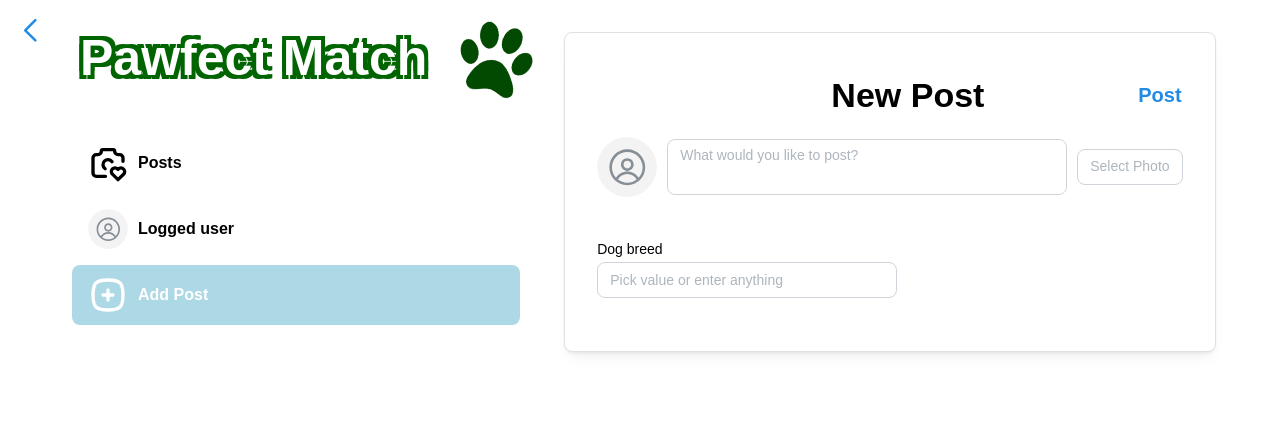
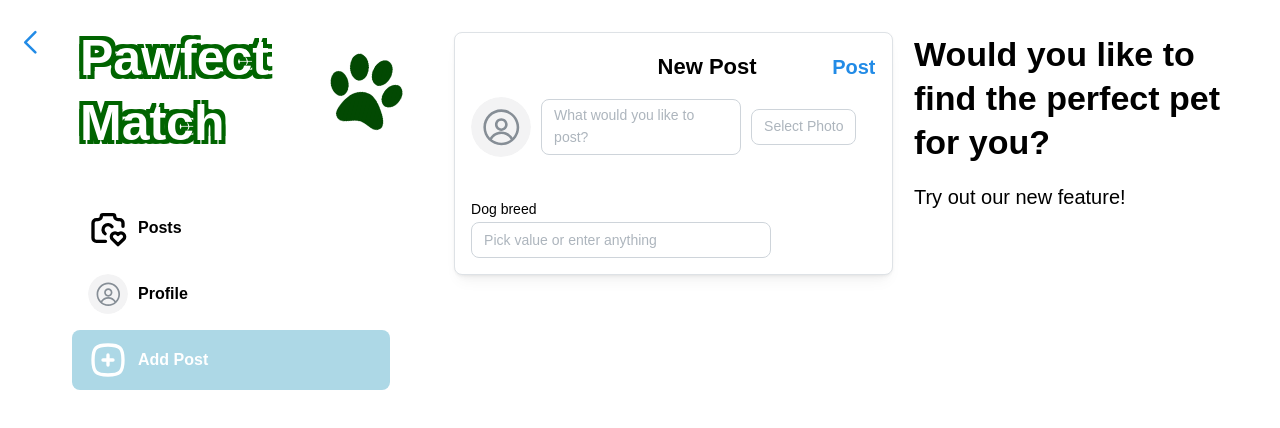
Before and after one commit to linormirit/pawfect-match-frontend, a React (Vite) app in the folder pawfect-match-frontend/: page /overview in a window 1280 px wide. Both pictures are taken after a click on the tab "Add Post". Shown: the top 428 px of the page. Built offline with nearby package versions, Linux system fonts and the light colour scheme; no server answers.

Commit message:
profile and css

```diff
--- a/pawfect-match-frontend/src/components/overview/overview.tsx
+++ b/pawfect-match-frontend/src/components/overview/overview.tsx
@@ -6,15 +6,27 @@ import {
 import { isNil } from "lodash";
 import { useState } from "react";
 import { useQuery } from "@tanstack/react-query";
-import { Avatar, Flex, Stack, Tabs, Text, ThemeIcon } from "@mantine/core";
+import {
+  Avatar,
+  Flex,
+  Stack,
+  Tabs,
+  Text,
+  ThemeIcon,
+  Title,
+} from "@mantine/core";
 
 import { Logo } from "../home/logo";
+import { User } from "../../types/user";
 import { menuColor } from "../../consts";
 import { AddPost } from "../posts/add-post";
 import { PostsList } from "../posts/posts-list";
 import { Post as PostType } from "../../types/post";
 import { useUser } from "../../contexts/user-context";
+import { UserProfile } from "../profile/user-profile";
 import { fetchPosts } from "../../services/post-service";
+import { fetchUsers } from "../../services/user-service";
+import { newFeatureSubText, newFeatureText } from "../../strings";
 
 const Overview: React.FC = () => {
   const { logout, token } = useUser();
@@ -26,9 +38,15 @@ const Overview: React.FC = () => {
     enabled: !isNil(token),
   });
 
+  const { data: users } = useQuery<User[], Error>({
+    queryKey: ["fetchUsers"],
+    queryFn: () => fetchUsers(token),
+    enabled: !isNil(token),
+  });
+
   return (
     <Flex>
-      <ThemeIcon variant={"transparent"} size={60} onClick={logout}>
+      <ThemeIcon variant={"transparent"} size={60} onClick={logout} mt={"sm"}>
         <IconChevronLeft
           stroke={1.5}
           cursor={"pointer"}
@@ -42,7 +60,7 @@ const Overview: React.FC = () => {
         value={activeTab}
         onChange={setActiveTab}
       >
-        <Stack gap={"lg"} mt={"md"}>
+        <Stack gap={"lg"} mt={"md"} w={"28%"}>
           <Logo fontSize={50} imageSize={70} />
           <Tabs.List p={"sm"}>
             <Tabs.Tab
@@ -55,7 +73,7 @@ const Overview: React.FC = () => {
               value={"profile"}
               leftSection={<Avatar radius={"xl"} size={40} src={""} />}
             >
-              <Text style={{ fontWeight: "bold" }}>Logged user</Text>
+              <Text style={{ fontWeight: "bold" }}>Profile</Text>
             </Tabs.Tab>
             <Tabs.Tab
               value={"addPost"}
@@ -65,14 +83,23 @@ const Overview: React.FC = () => {
             </Tabs.Tab>
           </Tabs.List>
         </Stack>
-
-        <Tabs.Panel value={"overview"}>
-          <PostsList posts={posts} />
-        </Tabs.Panel>
-        <Tabs.Panel value={"profile"}>Messages tab content</Tabs.Panel>
-        <Tabs.Panel value={"addPost"}>
-          <AddPost setActiveTab={setActiveTab} refetchPosts={refetchPosts}/>
-        </Tabs.Panel>
+        <Flex w={"42%"} pl={"xl"} gap={"4vw"}>
+          <Tabs.Panel value={"overview"}>
+            {!isNil(posts) && <PostsList posts={posts} />}
+          </Tabs.Panel>
+          <Tabs.Panel value={"profile"}>
+            {!isNil(posts) && !isNil(users) && (
+              <UserProfile posts={posts} users={users} />
+            )}
+          </Tabs.Panel>
+          <Tabs.Panel value={"addPost"}>
+            <AddPost setActiveTab={setActiveTab} refetchPosts={refetchPosts} />
+          </Tabs.Panel>
+        </Flex>
+        <Stack w={"26%"} mt={"xl"}>
+          <Title>{newFeatureText}</Title>
+          <Text size={"xl"}>{newFeatureSubText}</Text>
+        </Stack>
       </Tabs>
     </Flex>
   );
--- a/pawfect-match-frontend/src/components/posts/add-post.tsx
+++ b/pawfect-match-frontend/src/components/posts/add-post.tsx
@@ -4,7 +4,6 @@ import {
   Text,
   Stack,
   Image,
-  Title,
   Center,
   Button,
   Avatar,
@@ -46,9 +45,7 @@ const AddPost: React.FC<{
     loading,
   } = useFetch<BreedList>(dogApi.fetchBreedsList);
 
-  const {
-    mutate: mutateCreatePost,
-  } = useMutation<
+  const { mutate: mutateCreatePost } = useMutation<
     Post,
     Error,
     { token: string; post: Pick<Post, "content" | "breed" | "imageURL"> }
@@ -60,10 +57,11 @@ const AddPost: React.FC<{
     },
   });
 
-  const {
-    mutate: mutateUploadFile,
-  } = useMutation<{ url: string }, Error, { file: File | null }>(
-    {
+  const { mutate: mutateUploadFile } = useMutation<
+    { url: string },
+    Error,
+    { file: File | null }
+  >({
     mutationFn: uploadFile,
     onSuccess: ({ url }) => {
       mutateCreatePost({
@@ -75,8 +73,7 @@ const AddPost: React.FC<{
         },
       });
     },
-    }
-  );
+  });
 
   const breeds: string[] = useMemo(() => {
     if (!loading) {
@@ -104,6 +101,9 @@ const AddPost: React.FC<{
       content: "",
       breed: "",
     },
+    validate: {
+      breed: (value) => (value.trim() ? null : "breed is required"),
+    },
   });
 
   const handeImageReset = () => {
@@ -116,34 +116,25 @@ const AddPost: React.FC<{
   };
 
   return (
-    <Center>
-      <Card
-        h={320}
-        w={"100%"}
-        m={"xl"}
-        shadow={"sm"}
-        radius={"md"}
-        padding={"xl"}
-        withBorder
-      >
+    <Center mt={"xl"} w={"100%"}>
+      <Card shadow={"sm"} radius={"md"} withBorder>
         <Stack gap={"lg"}>
           <form onSubmit={handlePostSubmit}>
-            <Flex align={"center"} justify={"space-between"} ml={"40%"}>
-              <Title>{newPostText}</Title>
-              <Button variant={"transparent"} size={"xl"} p={0} type={"submit"}>
+            <Flex align={"center"} justify={"space-between"} ml={"46%"}>
+              <Text size={"22px"} style={{ fontWeight: "bold" }}>
+                {newPostText}
+              </Text>
+              <Button variant={"transparent"} p={0} type={"submit"}>
+                <Text size={"xl"} style={{ fontWeight: "bold" }}>
                   {postButtonText}
+                </Text>
               </Button>
             </Flex>
-            <Flex
-              h={100}
-              mt={"sm"}
-              align={"flex-start"}
-              justify={"space-between"}
-            >
+            <Flex h={100} gap={"lg"} mt={"sm"} align={"flex-start"}>
               <Flex align={"center"} gap={"xs"}>
                 <Avatar radius={"xl"} size={60} src={""} />
                 <Textarea
-                  w={400}
+                  w={200}
                   key={form.key("content")}
                   placeholder={addPostPlaceholder}
                   {...form.getInputProps("content")}
@@ -161,15 +152,16 @@ const AddPost: React.FC<{
                   />
                 ) : (
                   <Button
+                    p={"xs"}
+                    size={"sm"}
                     variant={"outline"}
-                    p={"xs"}
                     onClick={handeImageReset}
                   >
                     <Text size={"sm"}>Remove Photo</Text>
                   </Button>
                 )}
               </Flex>
-              <Image src={imageUrl} radius={"sm"} maw={200} />
+              <Image src={imageUrl} radius={"sm"} maw={160} />
             </Flex>
             <Autocomplete
               w={300}
--- a/pawfect-match-frontend/src/components/posts/post-header.tsx
+++ b/pawfect-match-frontend/src/components/posts/post-header.tsx
@@ -9,7 +9,7 @@ const PostHeader: React.FC<Pick<User, "username" | "avatarURL">> = ({
 }) => {
   return (
     <Flex align={"center"} h={80} ml={"sm"} gap={"sm"}>
-      <Avatar radius={"xl"} size={60} src={`${serverBaseUrl}${avatarURL}`} />
+      <Avatar radius={"xl"} size={60} src={`${serverBaseUrl}/${avatarURL}`} />
       <Text size={"xl"}>{username}</Text>
     </Flex>
   );
--- a/pawfect-match-frontend/src/components/posts/posts-list.tsx
+++ b/pawfect-match-frontend/src/components/posts/posts-list.tsx
@@ -1,15 +1,14 @@
 import { isNil } from "lodash";
-import { Flex, Stack, Title, Text } from "@mantine/core";
+import { Flex, Stack } from "@mantine/core";
 
 import { Post } from "./post";
 import { Post as PostType } from "../../types/post";
-import { newFeatureSubText, newFeatureText } from "../../strings";
 
-const PostsList: React.FC<{ posts: PostType[] | undefined }> = ({ posts }) => {
+const PostsList: React.FC<{ posts: PostType[] }> = ({ posts }) => {
   return (
     !isNil(posts) && (
       <Flex mt={"xl"}>
-        <Stack justify={"center"} align={"center"} mx={"10%"}>
+        <Stack justify={"center"} align={"center"}>
           {posts.map((post) => (
             <Post
               _id={post._id}
@@ -23,10 +22,6 @@ const PostsList: React.FC<{ posts: PostType[] | undefined }> = ({ posts }) => {
             />
           ))}
         </Stack>
-        <Stack w={"32vw"}>
-          <Title>{newFeatureText}</Title>
-          <Text size={"xl"}>{newFeatureSubText}</Text>
-        </Stack>
       </Flex>
     )
   );
--- a/pawfect-match-frontend/src/services/user-service.ts
+++ b/pawfect-match-frontend/src/services/user-service.ts
@@ -6,6 +6,7 @@ const userApi = {
   fetchToken: `${serverBaseUrl}/auth/login`,
   fetchUserById: `${serverBaseUrl}/users`,
   register: `${serverBaseUrl}/auth/register`,
+  fetchUsers: `${serverBaseUrl}/users`,
 };
 
 const fetchToken = async ({
@@ -75,4 +76,20 @@ const register = async ({
   return response.json();
 };
 
-export { fetchToken, fetchUserById, register };
+const fetchUsers = async (token: string): Promise<User[]> => {
+  const response = await fetch(userApi.fetchUsers, {
+    method: "GET",
+    headers: {
+      "Content-Type": "application/json",
+      authorization: token,
+    },
+  });
+
+  if (!response.ok) {
+    throw new Error("Failed to fetch users");
+  }
+
+  return response.json();
+};
+
+export { fetchToken, fetchUserById, register, fetchUsers };
--- a/pawfect-match-frontend/src/strings.ts
+++ b/pawfect-match-frontend/src/strings.ts
@@ -13,24 +13,32 @@ const newFeatureSubText = "Try out our new feature!";
 const addPostPlaceholder = "What would you like to post?";
 const newPostText = "New Post";
 const postButtonText = "Post";
+const postsText = 'posts';
+const likesText = 'likes';
+const engagementRateText = 'engagement rate';
 const breedAutocompleteLabel = "Dog breed";
 const autoCompletePlaceholder = "Pick value or enter anything";
+const editProfileButtonText = 'Edit profile';
 
 export {
-  homePageTitle,
-  homePageText,
-  homePageSubText,
+  postsText,
+  likesText,
   loginText,
   signUpText,
+  newPostText,
+  homePageText,
+  homePageTitle,
+  newFeatureText,
+  postButtonText,
+  homePageSubText,
+  chooseAvatarText,
+  newFeatureSubText,
+  engagementRateText,
+  addPostPlaceholder,
   invalidPasswordText,
+  editProfileButtonText,
+  commentPlaceholderText,
+  breedAutocompleteLabel,
   passwordNotConfirmdText,
-  chooseAvatarText,
-  commentPlaceholderText,
-  newFeatureText,
-  newFeatureSubText,
-  addPostPlaceholder,
-  newPostText,
-  postButtonText,
-  breedAutocompleteLabel,
-  autoCompletePlaceholder
+  autoCompletePlaceholder,
 };
```
Also changed, not shown: pawfect-match-frontend/src/components/profile/user-profile.tsx (+79 -2 lines). Lines whose indentation alone changed are shown as unchanged.
